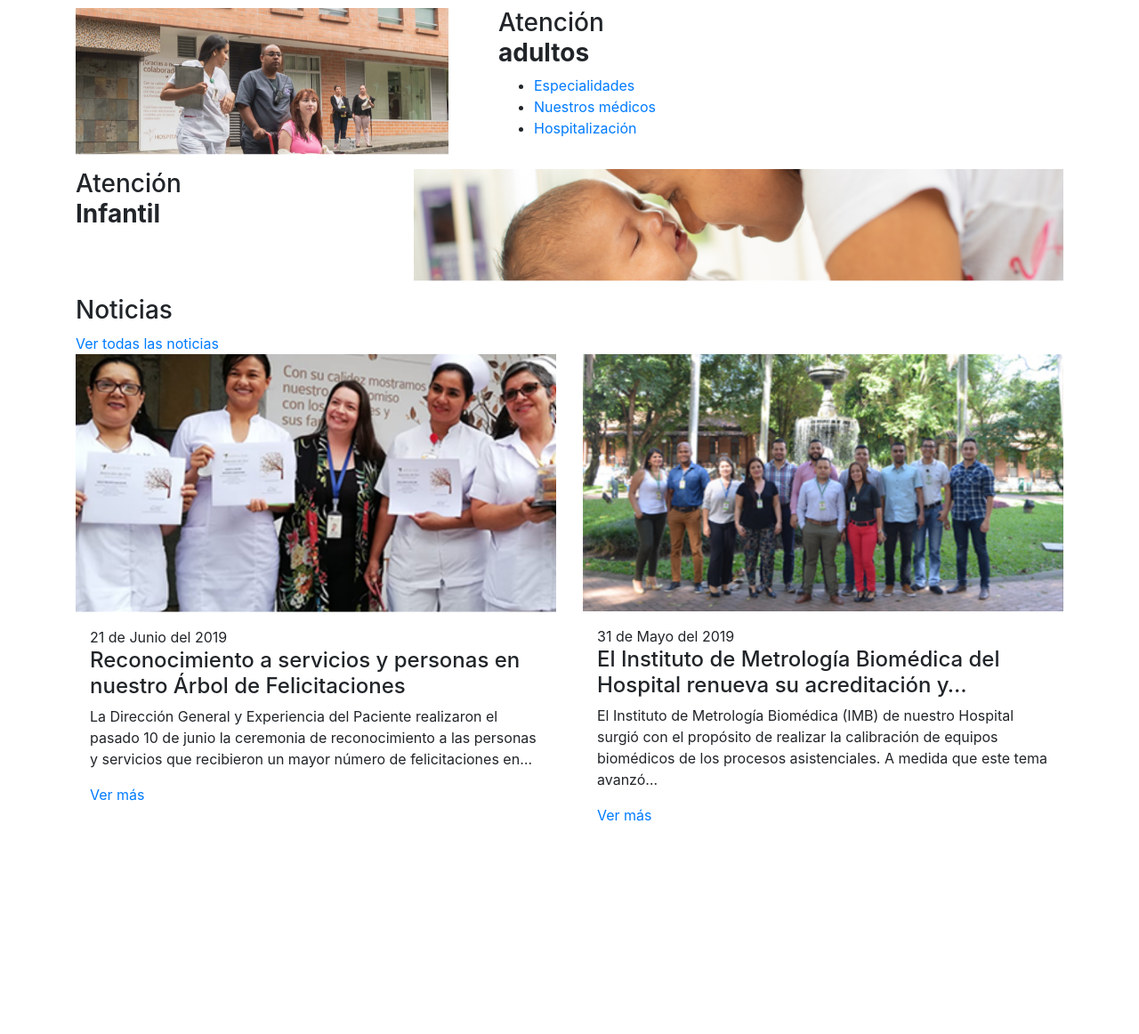
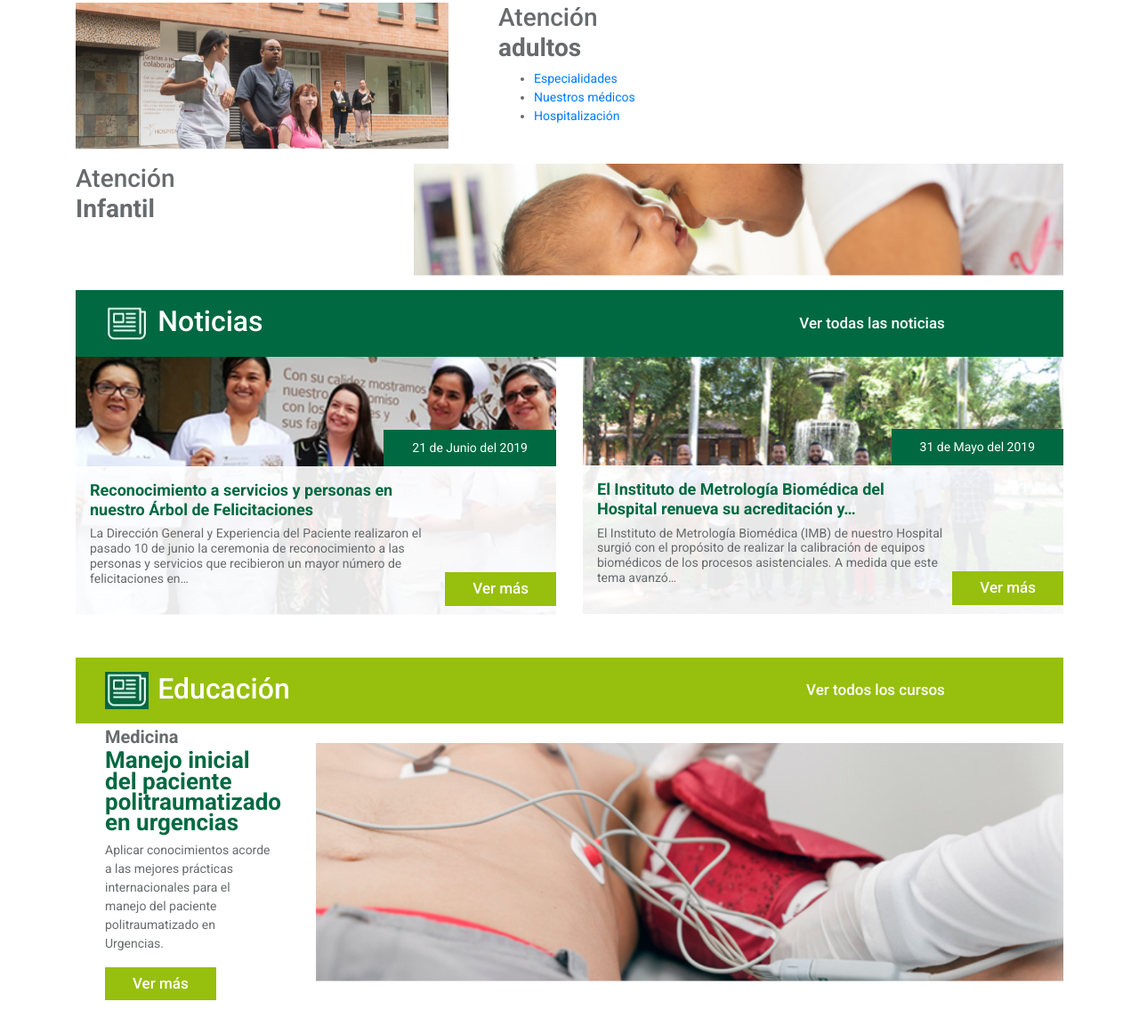
Before and after one commit to carlos-agudelo/sv, a website: page index.html in a window 1280 px wide. Shown: the part 1330-2492 px from the top of the page at 89% size. Before the commit the page ends 2274 px from the top, so only its background shows below. Drawn offline with nearby package versions, Linux system fonts and the light colour scheme.

Commit message:
news, eduaction

```diff
--- a/index.html
+++ b/index.html
@@ -178,21 +178,23 @@
 				</article>
 
 				<!-- news -->
-				<div class="row news">
-					<div class="col-12 bar_title u_g--secondary">
-						<h3 class="bar_title--sec">Noticias</h3>
-						<a href="#" class="d-inline-block bar_link">Ver todas las noticias</a>
+				<div class="row news mb-5">
+					<div class="col-12">
+						<div class="col-12 bar_title bg-color-secondary py-3">
+							<h3 class="bar_title--sec text-white mb-0"><i class="icon bar_icon"><img src="img/icon.jpg" alt=""></i>Noticias</h3>
+							<a href="#" class="d-inline-block bar_link text-white">Ver todas las noticias</a>
+						</div>
 					</div>
 					<article class="col-12 col-md-6">
 						<div class="new">
 							<img src="img/reconocimientos-institucionales.png" class="img-fluid" alt="" />
 							<div class="new_info--w p-3">
-								<span class="new_date d-inline-block u_g--secondary">21 de Junio del 2019</span>
+								<span class="new_date d-inline-block bg-color-secondary text-white">21 de Junio del 2019</span>
 								<div class="new_info">
-									<h4 class="new_title">Reconocimiento a servicios y personas en nuestro Árbol de Felicitaciones</h4>
+									<h4 class="new_title font-weight-bold">Reconocimiento a servicios y personas en nuestro Árbol de Felicitaciones</h4>
 									<p>La Dirección General y Experiencia del Paciente realizaron el pasado 10 de junio la ceremonia de reconocimiento a las personas y servicios que recibieron un mayor número de felicitaciones en…</p>
 								</div>
-								<a href="btn new_btn u_g--primary">Ver más</a>
+								<a class="btn new_btn bg-color-primary text-white" href="#">Ver más</a>
 							</div>
 						</div>
 					</article>
@@ -200,15 +202,36 @@
 						<div class="new">
 							<img src="img/small-laboratorio.png" class="img-fluid" alt="" />
 							<div class="new_info--w p-3">
-								<span class="new_date d-inline-block u_g--secondary">31 de Mayo del 2019</span>
+								<span class="new_date d-inline-block bg-color-secondary text-white">31 de Mayo del 2019</span>
 								<div class="new_info">
-									<h4 class="new_title">El Instituto de Metrología Biomédica del Hospital renueva su acreditación y…</h4>
+									<h4 class="new_title font-weight-bold">El Instituto de Metrología Biomédica del Hospital renueva su acreditación y…</h4>
 									<p>El Instituto de Metrología Biomédica (IMB) de nuestro Hospital surgió con el propósito de realizar la calibración de equipos biomédicos de los procesos asistenciales. A medida que este tema avanzó…</p>
 								</div>
-								<a href="btn new_btn u_g--primary">Ver más</a>
+								<a class="btn new_btn bg-color-primary text-white" href="#">Ver más</a>
 							</div>
 						</div>
 					</article>
+				</div>
+				<!-- education -->
+				<div class="row education mb-5">
+					<div class="col-12">
+						<div class="col-12 bar_title bg-color-primary py-3">
+							<h3 class="bar_title--sec text-white mb-0"><i class="icon bar_icon"><img src="img/icon.jpg" alt=""></i>Educación</h3>
+							<a href="#" class="d-inline-block bar_link text-white">Ver todos los cursos</a>
+						</div>
+					</div>
+					<div class="education_content">
+						<article class="col-12 col-md-3 education_info px-5">
+							<span class="education_title--sub d-block font-weight-bold">Medicina</span>
+							<h4 class="education_title font-weight-bold">Manejo inicial del paciente politraumatizado en urgencias</h4>
+							<p>Aplicar conocimientos acorde a las mejores prácticas internacionales para el manejo del paciente politraumatizado en Urgencias.</p>
+							<a class="btn education_btn bg-color-primary text-white" href="#">Ver más</a>
+						</article>
+						<figure class="col-12 col-md-9 pl-0 mb-0">
+							<img src="img/manejo-paciente.png" class="img-fluid" alt="" />
+						</figure>
+
+					</div>
 				</div>
 			</div>
 		</section>
--- /dev/null
+++ b/scss/components/_c-bar_title.scss
@@ -0,0 +1,20 @@
+.bar{
+    &_title{
+        display: flex;
+        align-items: center;
+        justify-content: space-between;
+        padding-left: 3%;
+        padding-right: 12%;
+        &--sec{
+            font-size: 32px;
+            font-weight: 500;
+        }
+    }
+    &_icon{
+        padding-right: 10px;
+    }
+    &_link{
+        font-size: 17px;
+        font-weight: 500;
+    }
+}
--- /dev/null
+++ b/scss/components/_c-education.scss
@@ -0,0 +1,14 @@
+.education{
+    &_title{
+        color: $color-secondary;
+        font-size: 26px;
+        line-height: 0.9;
+        &--sub{
+            font-size: 20px;
+        }
+    }
+    &_content{
+        display: flex;
+        align-items: center;
+    }
+}
--- /dev/null
+++ b/scss/components/_c-news.scss
@@ -0,0 +1,29 @@
+.new{
+    position: relative;
+    &_info{
+        padding-right: 118px;
+        &--w{
+            position:absolute;
+            bottom: 0;
+            background: rgba($color-white, 0.9);
+        }
+    }
+    &_title{
+        color: $color-secondary;
+        font-size: 18px;
+    }
+    &_date{
+        position: absolute;
+        right: 0;
+        bottom: 100%;
+        padding: 10px 32px;
+    }
+    &_btn{
+        position: absolute;
+        right: 0;
+        bottom: 10px;
+    }
+    p{
+        line-height: 1.2;
+    }
+}
--- a/scss/sv-main.scss
+++ b/scss/sv-main.scss
@@ -30,8 +30,11 @@
 // 5. Components
 @import
   'components/c-brand-menu',
-  'components/c-main-menu'
-  'components/c-carousel-vh';
+  'components/c-main-menu',
+  'components/c-carousel-vh',
+  'components/c-bar_title',
+  'components/c-news',
+  'components/c-education';
 
 // 6. Page-specific styles
 //@import
--- a/scss/themes/_t-theme.scss
+++ b/scss/themes/_t-theme.scss
@@ -1,3 +1,8 @@
+body{
+	font-size: 14px;
+	color: $color-txt;
+	font-family: $roboto;
+}
 
 /* Override bootstrap */
 
@@ -6,3 +11,11 @@
 	    max-width: 1280px;
 	}
 }
+
+/* Override btns */
+.btn{
+	font-size: 17px;
+    border-radius: 0;
+	padding: 5px 30px;
+	font-weight: 500;
+}
```
Also changed, not shown: css/sv-main.css, img/icon.jpg (added), 1 other file.
